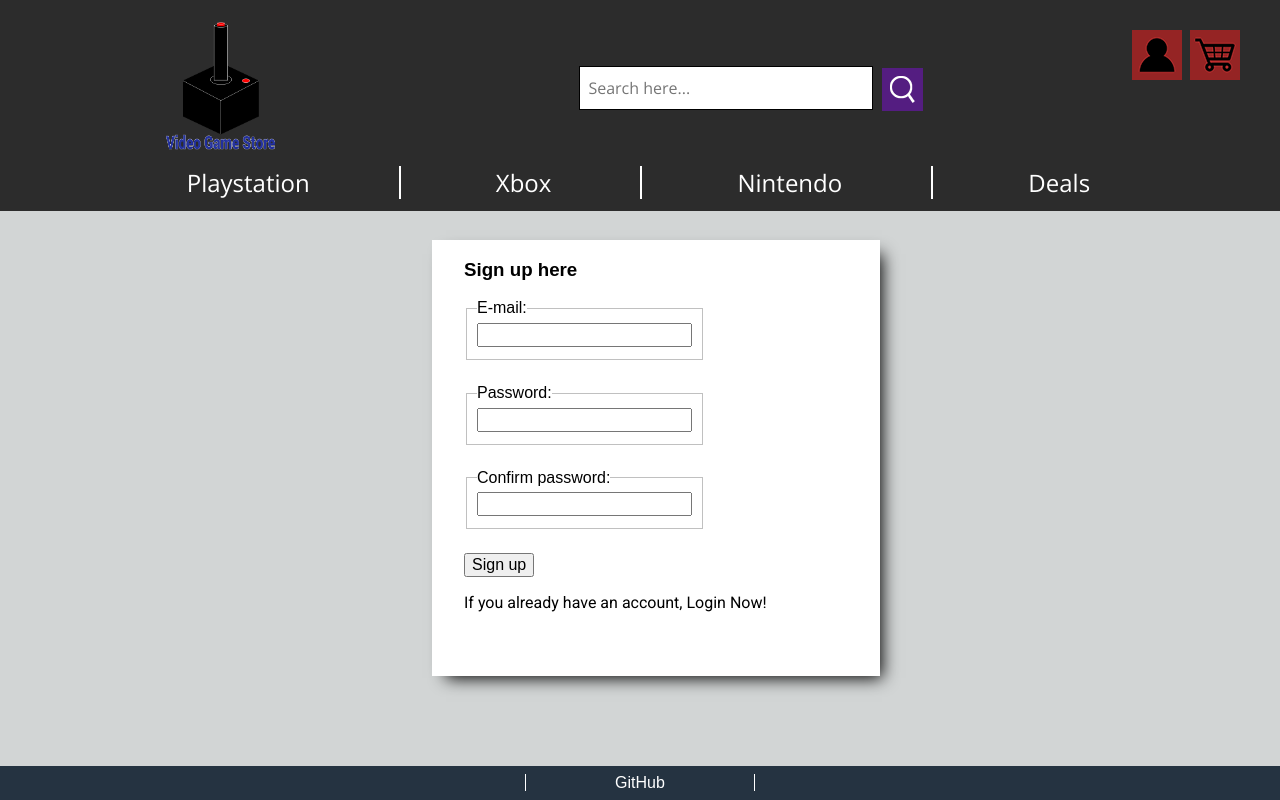
After one commit to iat352-fall-2020/video-game-store, a PHP site: page /register.php in a window 1280 px wide. The commit adds this page. Run offline with PHP 8.4, Linux system fonts and the light colour scheme.

Commit message:
changes to login and register pages, split them.

```diff
--- /dev/null
+++ b/register.php
@@ -0,0 +1,201 @@
+<!DOCTYPE html>
+<html lang="en">
+  <head>
+    <meta charset="utf-8" />
+    <script src="js/linkTo.js"></script>
+    <script src="js/functions.js"></script>
+    <script src="js/headerScroll.js"></script>
+    <script src="js/showHide.js"></script>
+    <meta name="viewport" content="width=device-width, initial-scale=1.0">
+    <link href="https://fonts.googleapis.com/css?family=Open+Sans&display=swap" rel="stylesheet">
+    <link href="https://fonts.googleapis.com/css?family=Roboto&display=swap" rel="stylesheet">
+    <link rel="stylesheet" href="css/grid.css">
+    <link rel="stylesheet" href="css/styles.css">
+    <link rel="stylesheet" href="css/normalize.css">
+
+    <title>Profile</title>
+
+
+
+ <!-- Framework reused from a previous project, approved for use by Professor Serban: http://www.sfu.ca/~bwa44/IAT339-D101-P02/ -->
+
+
+
+
+
+
+
+  </head>
+  <body>
+    <?php
+    // checks if submit button is pressed and parses inputs
+    if(isset($_POST['submit_btn'])) {
+     $username = $_POST['username'];
+     $password = $_POST['password'];
+     $confirmpassword = $_POST['confirmPassword'];
+     if($password == $confirmpassword){
+      $encryptedPassword = password_hash($password, PASSWORD_DEFAULT);
+      $text = $username . "\n" . $encryptedPassword . "\n";
+      $fp = fopen('details.txt', 'w');
+
+        if(fwrite($fp, $text))  {
+           // if the write to text is sucessful, save registersuccess with following string for output
+           fclose ($fp);
+           header("Location: indexMembers.php");
+        }
+
+    }
+
+    else{
+      $registerFailure =  '<p>Your Password does not match!</p>';
+
+    }
+
+     // INSERT INTO userData(username, password) VALUES ($username, $encryptedPassword)
+
+
+
+
+       //$text = $username . ":" . $password;
+
+     }
+     ?>
+
+
+
+    <header id="header">
+        <!-- logo? -->
+        <div class="header-menu ">
+
+
+          <div class="header-row-1">
+            <img class="nav-main-logo-img" src="img/Logo.png" alt="Logo" onclick="pointTo('index.php')"/>
+            <div class="header-row-2">
+              <input type="text" placeholder="Search here...">
+              <img onclick="pointTo('catalog.php')" src="img/search-icon.png" alt="search-icon"/>
+
+            </div>
+
+            <nav class="nav-row-1">
+              <div class="nav-main-item">
+                <section class="profile-cart">
+                  <a href="profile.php"><img src="img/profile_icon.png" alt="profile-icon"></a>
+                  <a href="" class="cart-nav"><img src="img/cart_icon.png" alt="cart-icon"></a>
+                </section>
+              </div>
+
+            </nav>
+          </div>
+
+
+          <!-- search bar -->
+
+
+          <div class="header-row-3">
+            <nav class="nav-row-3">
+              <a href="catalog.php" class="nav-main-item">Playstation</a>
+              <a href="catalog.php" class="nav-main-item">Xbox</a>
+              <a href="catalog.php" class="nav-main-item">Nintendo</a>
+              <a href="catalog.php" class="nav-main-item">Deals</a>
+            </nav>
+          </div>
+        </div>
+
+    </header>
+	<!-- content -->
+	<main class="main-content container profile">
+		<!-- profile information -->
+
+
+
+    <div class="profile-right">
+
+		<!-- order list -->
+      <div class="profile-item profile-info" id="profile-info">
+
+    <!-- security -->
+
+      <section class="content-item profile-security" id="profile-register-block">
+        <form action = "" method="POST">
+        <h3>Sign up here</h3>
+        <div class="change-password">
+
+
+          <ul>
+            <li>
+              <fieldset>
+                <legend>E-mail:</legend>
+                <input type="text" id="register-username" name = "username" >
+              </fieldset>
+            </li>
+            <li>
+              <fieldset>
+                <legend>Password: </legend>
+                <input type="password" id="register-password" name = "password">
+              </fieldset>
+            </li>
+            <li>
+              <fieldset>
+                <legend>Confirm password: </legend>
+                <input type="password" id="register-password" name = "confirmPassword">
+              </fieldset>
+            </li>
+            <!-- <li>
+              <fieldset>
+                <legend>Set your date of birth: </legend>
+              <input type = 'date' id='startDate' name = 'startDate' min='1920-01-01' max='2003-01-01'>
+            </fieldset>
+            </li> -->
+
+          </ul>
+
+        <input type = "submit" name="submit_btn" id = "submit" value = "Sign up"/>
+
+        </div>
+      </form>
+
+
+
+      <?php
+      // if register is sucessful and if registersuccess var is not empty print username and password saved.
+      // this code here bypasses the issue where echo is hidden in header of page
+
+        if(!empty($registerFailure)){
+          echo($registerFailure);
+        }
+        // if login is unsucessful and if loginfailure var is not empty print login failure
+
+      ?>
+
+
+
+
+
+
+
+
+
+
+
+      </section>
+      <section>
+        <p>If you already have an account, <a href="login.php">Login Now! </a></p>
+      </section>
+
+
+
+
+
+
+
+</main>
+<footer>
+  <nav>
+    <a href="https://github.com/iat352-fall-2020/video-game-store">GitHub</a>
+    <!-- <a href="citations.html">Citations</a> -->
+  </nav>
+</footer>
+
+
+  </body>
+</html>
```
Also changed, not shown: login.php (renamed from loginRegister.php, +18 -77 lines).
